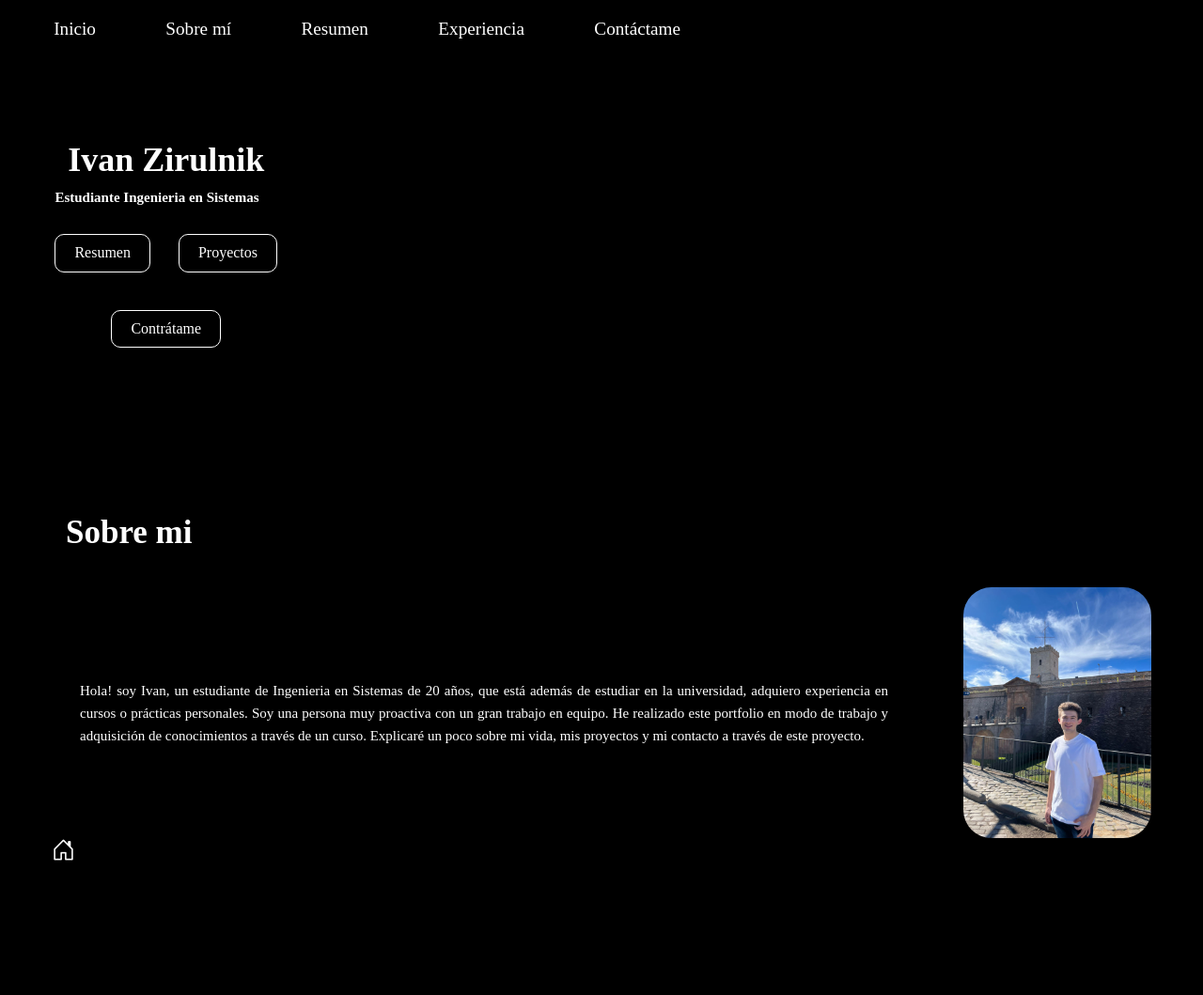
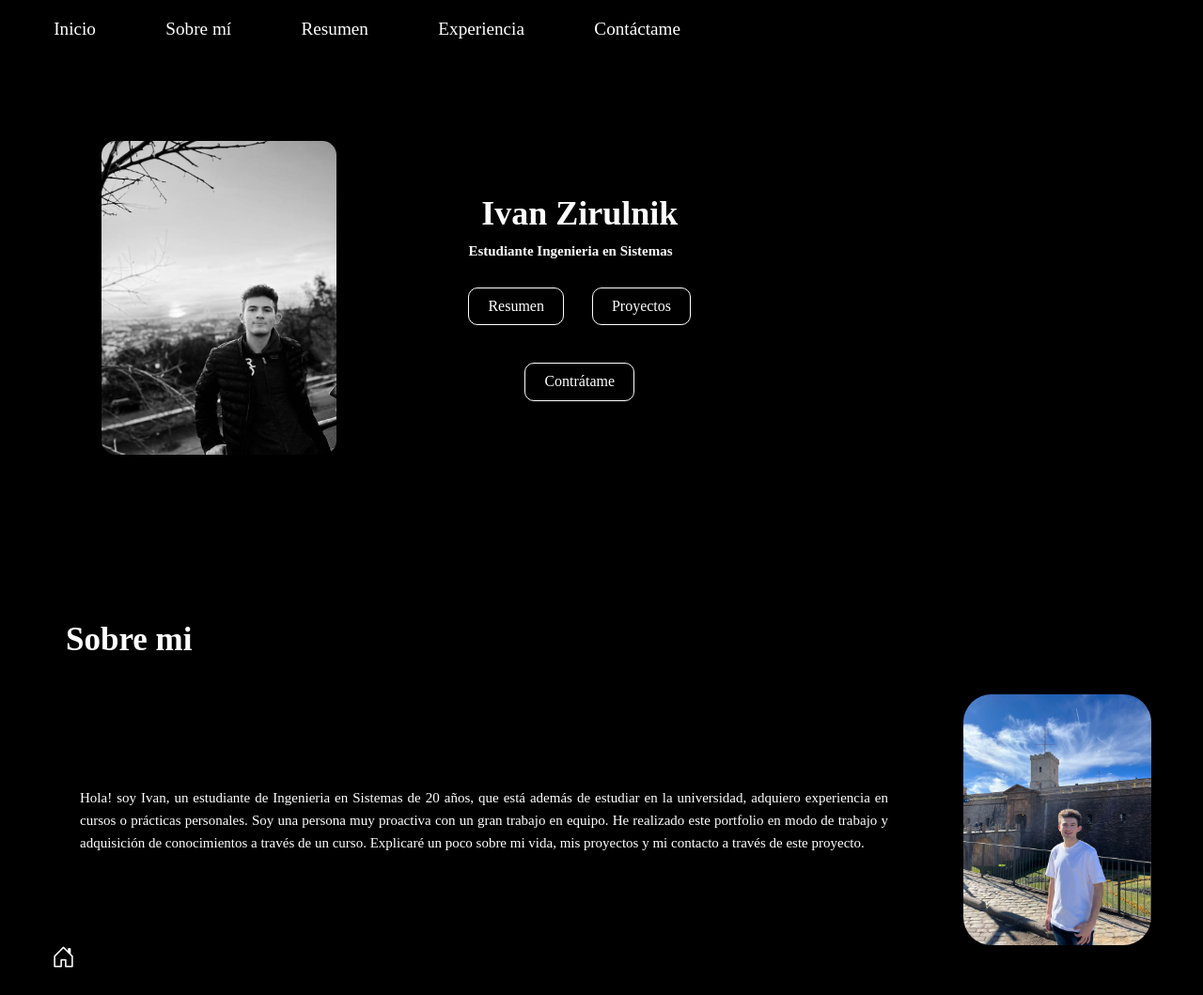
Before and after one commit to ivanzj0/Portfolio, a plain HTML site: page index.html in a window 1280 px wide. Shown: the top 1059 px of the page at 94% size. Drawn offline with nearby package versions, Linux system fonts and the light colour scheme.

Commit message:
corrijo ultimos errores

```diff
--- a/index.html
+++ b/index.html
@@ -24,6 +24,7 @@
     </header>
     <main>
         <section class="perfil">
+            <img src="img/imagen_perfil.jpeg" alt="">
             <article>
                 <h2>Ivan Zirulnik</h2>
                 <h4>Estudiante Ingenieria en Sistemas</h4>
```
